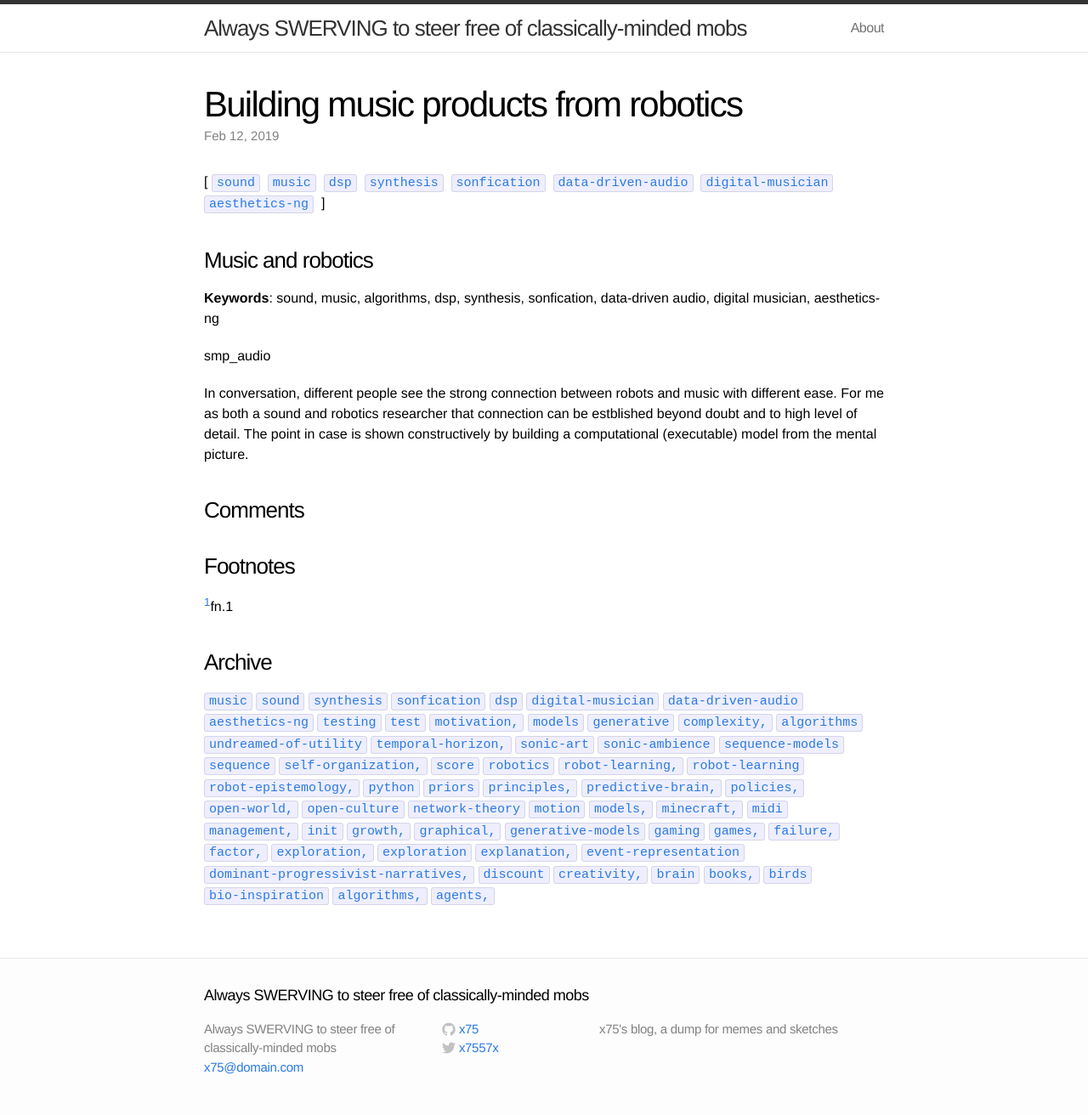
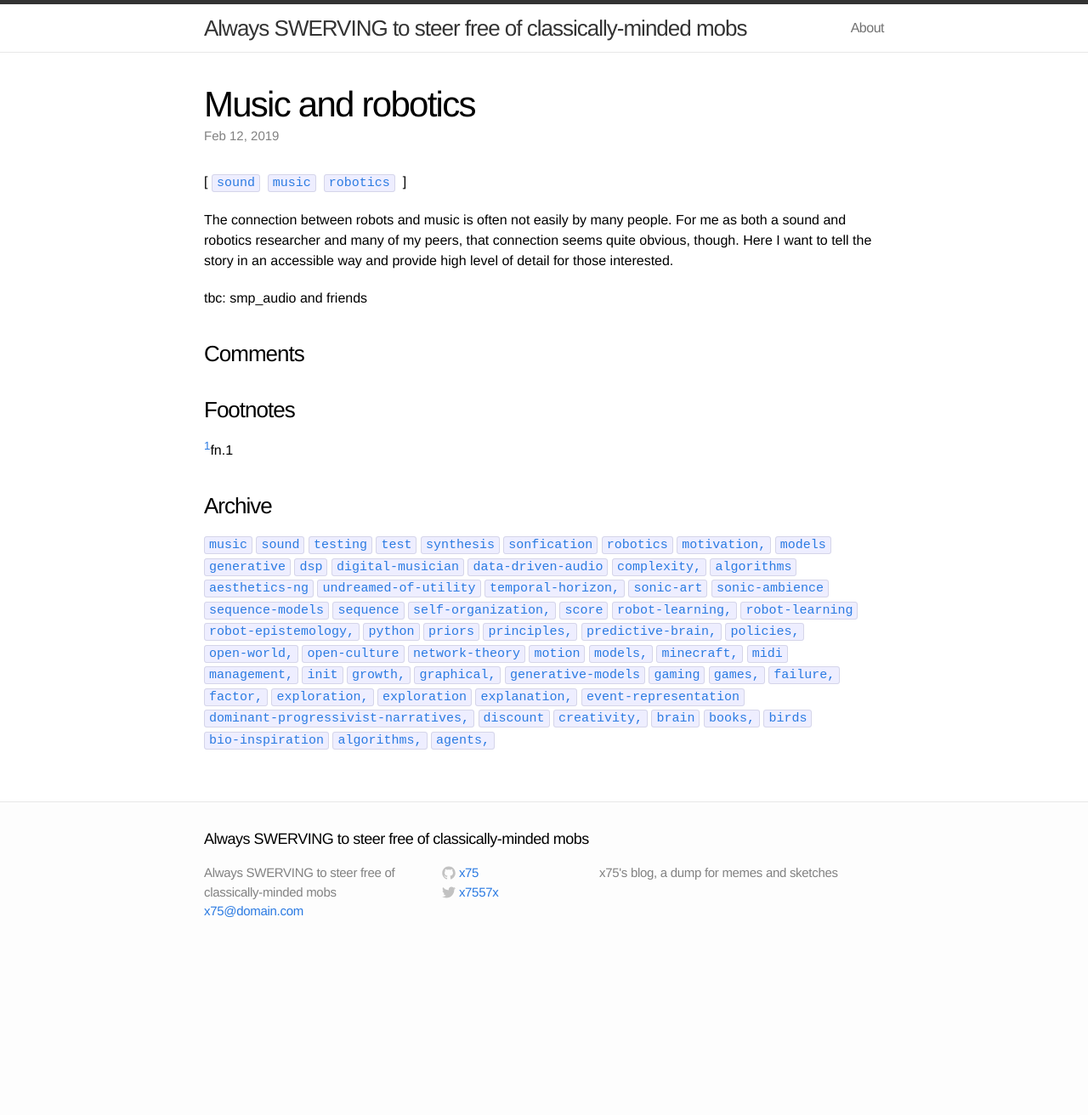
Before and after one commit to x75/x75.github.io, a Jekyll site: the page built from _posts/2019-02-12-music-jetpacks.md, in a window 1280 px wide. Shown: the whole page at 85% size. Built offline with Jekyll 4.4.1, drawn with Linux system fonts in a browser that asks for light colours; comment, search, counter and statistics services are not loaded; after the commit the page ends 1129 px from its top, so only the background shows below that.

Commit message:
clean up music + robots

```diff
--- a/_posts/2019-02-12-music-jetpacks.md
+++ b/_posts/2019-02-12-music-jetpacks.md
@@ -1,23 +1,17 @@
 ---
 layout: post
-title: Building music products from robotics
+title: Music and robotics
 comments: true
-tags: sound music dsp synthesis sonfication data-driven-audio digital-musician aesthetics-ng
+tags: sound music robotics
 ---
 
-### Music and robotics
+The connection between robots and music is often not easily by many
+people. For me as both a sound and robotics researcher and many of my
+peers, that connection seems quite obvious, though. Here I want to
+tell the story in an accessible way and provide high level of detail
+for those interested.
 
-__Keywords__: sound, music, algorithms, dsp, synthesis, sonfication, data-driven audio, digital musician, aesthetics-ng
-
-smp\_audio
-
-In conversation, different people see the strong connection between
-robots and music with different ease. For me as both a sound and
-robotics researcher that connection can be estblished beyond doubt and
-to high level of detail. The point in case is shown constructively by
-building a computational (executable) model from the mental picture.
-
-
+tbc: smp\_audio and friends
 
 ### Comments
 
```
